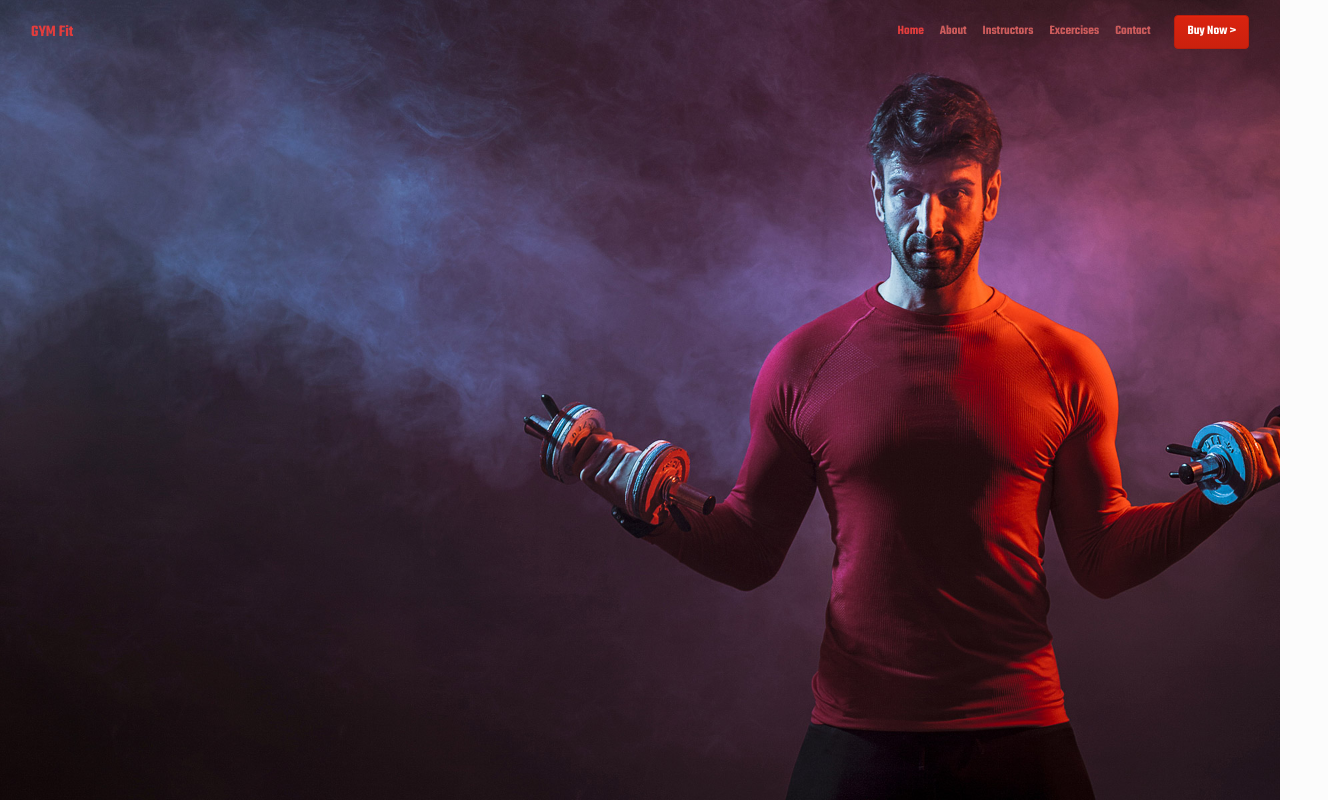
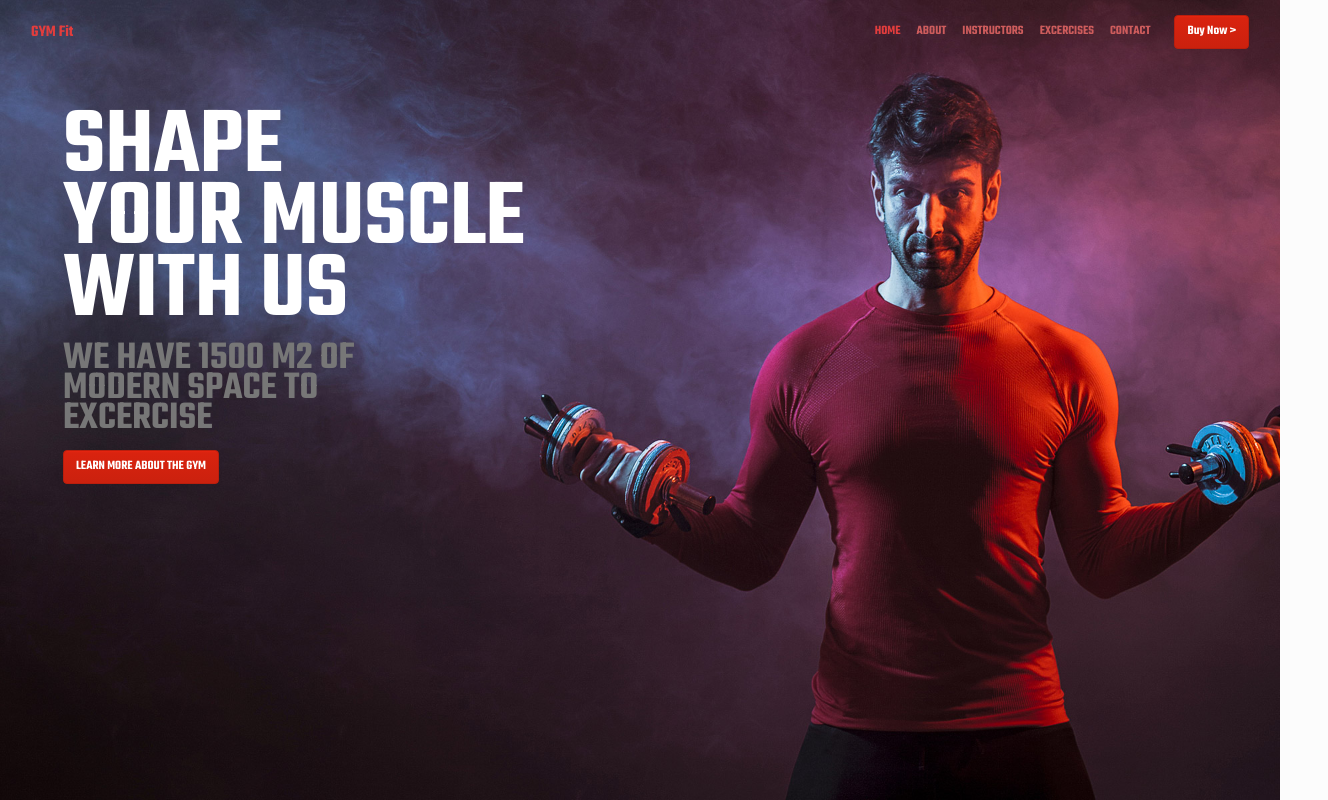
Before and after one commit to cirovladimir/gymfit, a plain HTML site: page index.html in a window 1280 px wide. Shown: the whole page, 1328 px wide, since content can reach past the window. Drawn offline with nearby package versions, Linux system fonts and the light colour scheme.

Commit message:
add main lead display text and button

```diff
--- a/css/main.css
+++ b/css/main.css
@@ -16,3 +16,7 @@ body {
 .navbar-dark .navbar-nav .nav-link.active {
     color: #e23d3d;
 }
+
+.lh-75 {
+    line-height: 0.75;
+}
--- a/index.html
+++ b/index.html
@@ -1,24 +1,29 @@
 <!DOCTYPE html>
 <html lang="en">
+
 <head>
     <meta charset="UTF-8">
     <meta name="viewport" content="width=device-width, initial-scale=1.0">
     <title>GYM Fit Starter Template</title>
 
-    <link href="https://cdn.jsdelivr.net/npm/bootstrap@5.0.0-beta3/dist/css/bootstrap.min.css" rel="stylesheet" integrity="sha384-eOJMYsd53ii+scO/bJGFsiCZc+5NDVN2yr8+0RDqr0Ql0h+rP48ckxlpbzKgwra6" crossorigin="anonymous">
+    <link href="https://cdn.jsdelivr.net/npm/bootstrap@5.0.0-beta3/dist/css/bootstrap.min.css" rel="stylesheet"
+        integrity="sha384-eOJMYsd53ii+scO/bJGFsiCZc+5NDVN2yr8+0RDqr0Ql0h+rP48ckxlpbzKgwra6" crossorigin="anonymous">
     <link rel="stylesheet" href="css/bootstrap-theme.css">
     <link rel="stylesheet" href="css/main.css">
 
 </head>
+
 <body>
     <nav class="navbar navbar-expand-lg navbar-dark bg-transparent border-0">
         <div class="container-fluid">
             <a class="navbar-brand" href="#">GYM Fit</a>
-          <button class="navbar-toggler" type="button" data-bs-toggle="collapse" data-bs-target="#navbarSupportedContent" aria-controls="navbarSupportedContent" aria-expanded="false" aria-label="Toggle navigation">
+            <button class="navbar-toggler" type="button" data-bs-toggle="collapse"
+                data-bs-target="#navbarSupportedContent" aria-controls="navbarSupportedContent" aria-expanded="false"
+                aria-label="Toggle navigation">
                 <span class="navbar-toggler-icon"></span>
             </button>
             <div class="collapse navbar-collapse" id="navbarSupportedContent">
-            <ul class="navbar-nav ms-auto me-3 mb-2 mb-lg-0">
+                <ul class="navbar-nav ms-auto me-3 mb-2 mb-lg-0 text-uppercase">
                     <li class="nav-item">
                         <a class="nav-link active" aria-current="page" href="#">Home</a>
                     </li>
@@ -41,5 +46,21 @@
             </div>
         </div>
     </nav>
+
+    <div class="container-fluid ms-5 mt-5">
+        <div class="display-1 text-light">
+            <p class="lh-75 text-uppercase">shape <br>
+                your muscle <br>
+                with us</p>
+        </div>
+        <div class="display-6 text-secondary">
+            <p class="lh-75 text-uppercase">we have 1500 m2 of <br>
+                modern space to <br>
+                excercise</p>
+        </div>
+
+        <button class="btn btn-primary text-uppercase">learn more about the gym</button>
+    </div>
 </body>
+
 </html>
```
Lines whose indentation alone changed are shown as unchanged.
